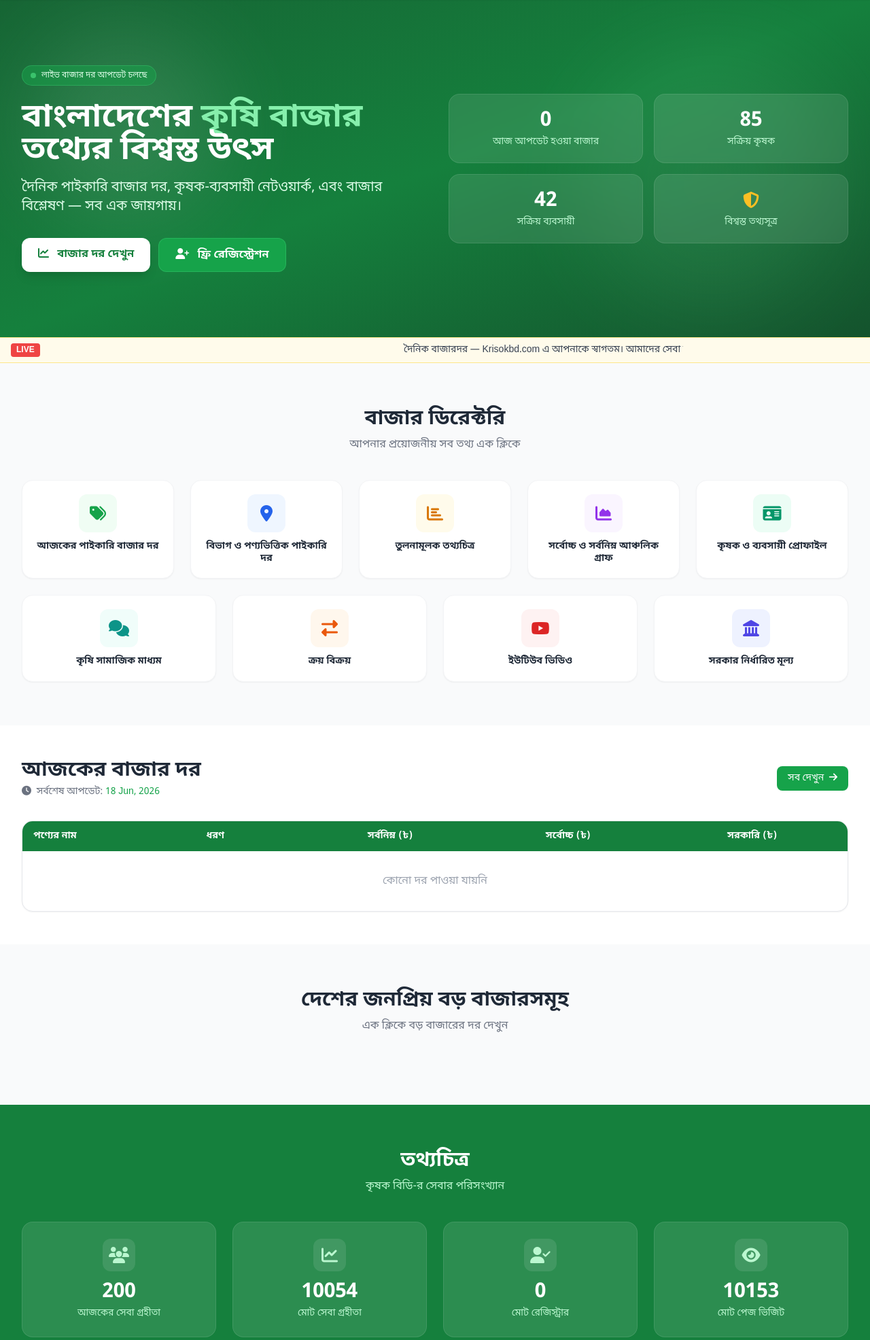
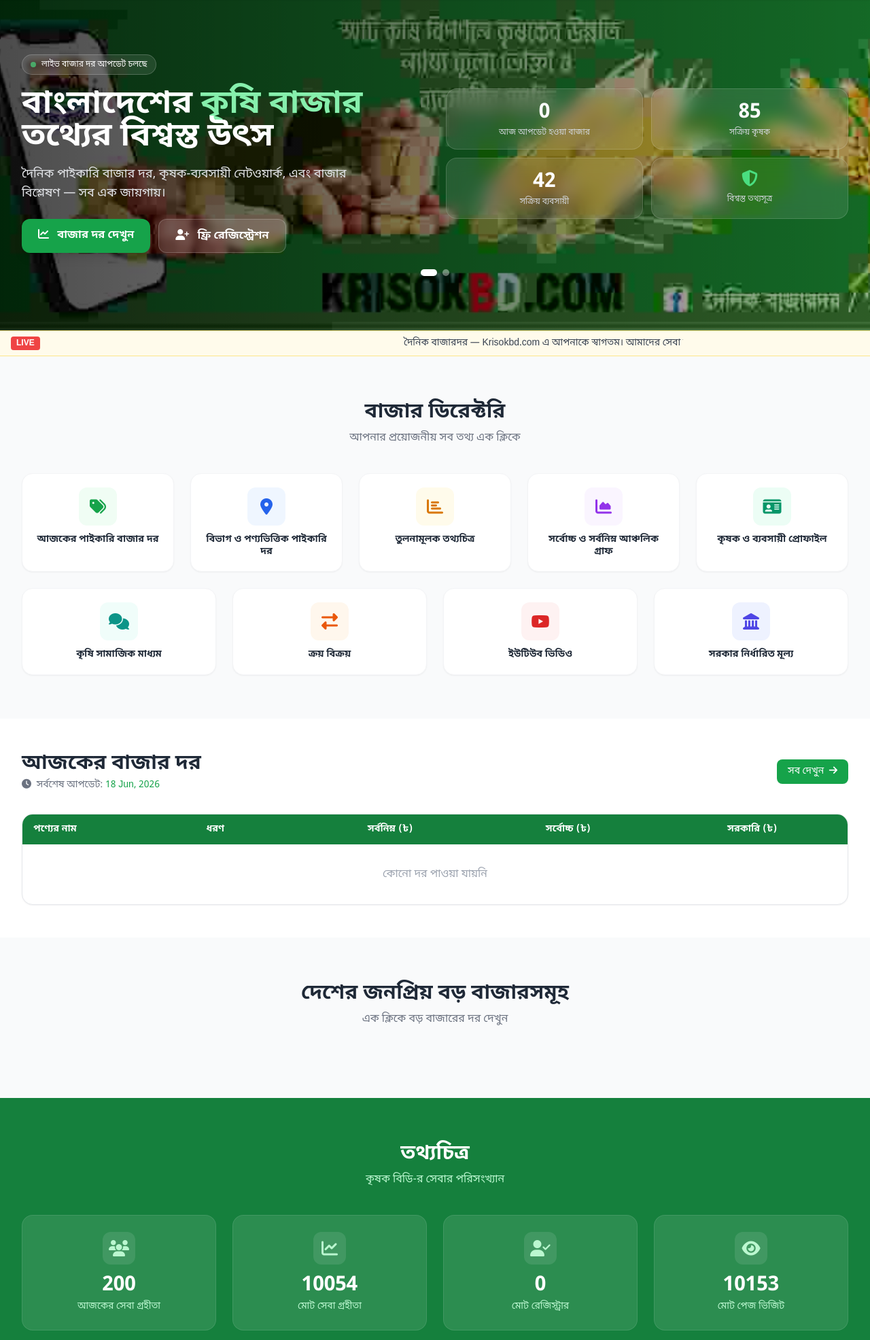
Before and after one commit to tanmoymondal1312/KrisokBD, a Django app: page / in a window 1280 px wide. Shown: the part 64-2035 px from the top of the page at 68% size. Run offline with Django 5.2, Linux system fonts and the light colour scheme; data that the repository does not hold is empty; some libraries are stand-ins or nearby versions.

Commit message:
Auto-save changes

```diff
--- a/templates/core/home.html
+++ b/templates/core/home.html
@@ -5,61 +5,77 @@
 
 {% block content %}
 
-<!-- Hero Section -->
-<section class="relative bg-gradient-to-br from-primary-800 via-primary-700 to-primary-900 overflow-hidden">
-    <div class="absolute inset-0 opacity-10">
-        <div class="absolute top-10 left-10 w-72 h-72 bg-white rounded-full blur-3xl"></div>
-        <div class="absolute bottom-10 right-10 w-96 h-96 bg-primary-300 rounded-full blur-3xl"></div>
+<!-- Hero Section with Image Slider -->
+<section class="relative overflow-hidden" x-data="{ slide: 0 }" x-init="setInterval(() => slide = (slide + 1) % 2, 5000)">
+
+    <!-- Background Slides -->
+    <div class="absolute inset-0">
+        <div class="absolute inset-0 transition-opacity duration-1000" :class="slide === 0 ? 'opacity-100' : 'opacity-0'">
+            <img src="{% static 'images/hero1.jpeg' %}" alt="KrisokBD" class="w-full h-full object-cover">
+        </div>
+        <div class="absolute inset-0 transition-opacity duration-1000" :class="slide === 1 ? 'opacity-100' : 'opacity-0'">
+            <img src="{% static 'images/hero2.jpeg' %}" alt="KrisokBD" class="w-full h-full object-cover">
+        </div>
+        <div class="absolute inset-0 bg-gradient-to-r from-black/70 via-black/50 to-black/30"></div>
     </div>
-    <div class="relative max-w-7xl mx-auto px-4 sm:px-6 lg:px-8 py-16 md:py-24">
-        <div class="grid md:grid-cols-2 gap-10 items-center">
+
+    <div class="relative max-w-7xl mx-auto px-4 sm:px-6 lg:px-8 py-14 md:py-20">
+        <div class="grid md:grid-cols-2 gap-8 items-center">
+            <!-- Left: Text Content -->
             <div>
-                <div class="inline-flex items-center gap-2 px-3 py-1.5 bg-primary-600/50 border border-primary-400/30 rounded-full text-primary-100 text-xs font-medium mb-6">
+                <div class="inline-flex items-center gap-2 px-3 py-1.5 bg-white/10 backdrop-blur-sm border border-white/20 rounded-full text-white text-xs font-medium mb-5">
                     <span class="w-2 h-2 bg-green-400 rounded-full animate-pulse"></span>
                     লাইভ বাজার দর আপডেট চলছে
                 </div>
-                <h1 class="text-3xl md:text-5xl font-extrabold text-white leading-tight mb-4">
+                <h1 class="text-3xl md:text-4xl lg:text-5xl font-extrabold text-white leading-tight mb-4">
                     বাংলাদেশের <span class="text-primary-300">কৃষি বাজার</span> তথ্যের বিশ্বস্ত উৎস
                 </h1>
-                <p class="text-primary-100 text-lg md:text-xl mb-8 leading-relaxed">
+                <p class="text-gray-200 text-base md:text-lg mb-6 leading-relaxed max-w-lg">
                     দৈনিক পাইকারি বাজার দর, কৃষক-ব্যবসায়ী নেটওয়ার্ক, এবং বাজার বিশ্লেষণ — সব এক জায়গায়।
                 </p>
                 <div class="flex flex-wrap gap-3">
-                    <a href="#market-directory" class="px-6 py-3 bg-white text-primary-700 font-semibold rounded-xl hover:bg-primary-50 transition shadow-lg">
+                    <a href="#market-directory" class="px-6 py-3 bg-primary-600 text-white font-semibold rounded-xl hover:bg-primary-700 transition shadow-lg">
                         <i class="fas fa-chart-line mr-2"></i> বাজার দর দেখুন
                     </a>
-                    <a href="{% url 'accounts:register' %}" class="px-6 py-3 bg-primary-600 text-white font-semibold rounded-xl hover:bg-primary-500 transition border border-primary-400/30">
+                    <a href="{% url 'accounts:register' %}" class="px-6 py-3 bg-white/10 backdrop-blur-sm text-white font-semibold rounded-xl hover:bg-white/20 transition border border-white/20">
                         <i class="fas fa-user-plus mr-2"></i> ফ্রি রেজিস্ট্রেশন
                     </a>
                 </div>
             </div>
-            <!-- Hero Stats Cards -->
-            <div class="grid grid-cols-2 gap-4">
-                <div class="bg-white/10 backdrop-blur-sm border border-white/10 rounded-2xl p-5 text-center">
-                    <div class="text-3xl font-bold text-white">{{ stats.markets_updated }}</div>
-                    <div class="text-primary-200 text-sm mt-1">আজ আপডেট হওয়া বাজার</div>
+
+            <!-- Right: Stats Cards -->
+            <div class="grid grid-cols-2 gap-3">
+                <div class="bg-white/10 backdrop-blur-md border border-white/15 rounded-2xl p-4 text-center">
+                    <div class="text-2xl md:text-3xl font-bold text-white">{{ stats.markets_updated }}</div>
+                    <div class="text-gray-300 text-xs mt-1">আজ আপডেট হওয়া বাজার</div>
                 </div>
-                <div class="bg-white/10 backdrop-blur-sm border border-white/10 rounded-2xl p-5 text-center">
-                    <div class="text-3xl font-bold text-white">{{ stats.active_farmers }}</div>
-                    <div class="text-primary-200 text-sm mt-1">সক্রিয় কৃষক</div>
+                <div class="bg-white/10 backdrop-blur-md border border-white/15 rounded-2xl p-4 text-center">
+                    <div class="text-2xl md:text-3xl font-bold text-white">{{ stats.active_farmers }}</div>
+                    <div class="text-gray-300 text-xs mt-1">সক্রিয় কৃষক</div>
                 </div>
-                <div class="bg-white/10 backdrop-blur-sm border border-white/10 rounded-2xl p-5 text-center">
-                    <div class="text-3xl font-bold text-white">{{ stats.active_traders }}</div>
-                    <div class="text-primary-200 text-sm mt-1">সক্রিয় ব্যবসায়ী</div>
+                <div class="bg-white/10 backdrop-blur-md border border-white/15 rounded-2xl p-4 text-center">
+                    <div class="text-2xl md:text-3xl font-bold text-white">{{ stats.active_traders }}</div>
+                    <div class="text-gray-300 text-xs mt-1">সক্রিয় ব্যবসায়ী</div>
                 </div>
-                <div class="bg-white/10 backdrop-blur-sm border border-white/10 rounded-2xl p-5 text-center">
+                <div class="bg-white/10 backdrop-blur-md border border-white/15 rounded-2xl p-4 text-center">
                     {% if top_change %}
-                    <div class="text-3xl font-bold {% if top_change.direction == 'up' %}text-red-400{% elif top_change.direction == 'down' %}text-green-400{% else %}text-white{% endif %}">
-                        {% if top_change.direction == 'up' %}<i class="fas fa-arrow-up text-xl"></i>{% elif top_change.direction == 'down' %}<i class="fas fa-arrow-down text-xl"></i>{% else %}—{% endif %}
+                    <div class="text-2xl md:text-3xl font-bold {% if top_change.direction == 'up' %}text-red-400{% elif top_change.direction == 'down' %}text-green-400{% else %}text-white{% endif %}">
+                        {% if top_change.direction == 'up' %}<i class="fas fa-arrow-up text-lg"></i>{% elif top_change.direction == 'down' %}<i class="fas fa-arrow-down text-lg"></i>{% else %}—{% endif %}
                         {{ top_change.change_pct }}%
                     </div>
-                    <div class="text-primary-200 text-sm mt-1">{{ top_change.product.name }} মূল্য পরিবর্তন</div>
+                    <div class="text-gray-300 text-xs mt-1">{{ top_change.product.name }} মূল্য পরিবর্তন</div>
                     {% else %}
-                    <div class="text-3xl font-bold text-accent-400"><i class="fas fa-shield-alt text-2xl"></i></div>
-                    <div class="text-primary-200 text-sm mt-1">বিশ্বস্ত তথ্যসূত্র</div>
+                    <div class="text-2xl font-bold text-primary-400"><i class="fas fa-shield-alt"></i></div>
+                    <div class="text-gray-300 text-xs mt-1">বিশ্বস্ত তথ্যসূত্র</div>
                     {% endif %}
                 </div>
             </div>
+        </div>
+
+        <!-- Slide Dots -->
+        <div class="flex justify-center gap-2 mt-6">
+            <button @click="slide = 0" class="w-2.5 h-2.5 rounded-full transition-all" :class="slide === 0 ? 'bg-white w-6' : 'bg-white/40'"></button>
+            <button @click="slide = 1" class="w-2.5 h-2.5 rounded-full transition-all" :class="slide === 1 ? 'bg-white w-6' : 'bg-white/40'"></button>
         </div>
     </div>
 </section>
```
Also changed, not shown: static/images/hero1.jpeg (added), static/images/hero2.jpeg (added).
